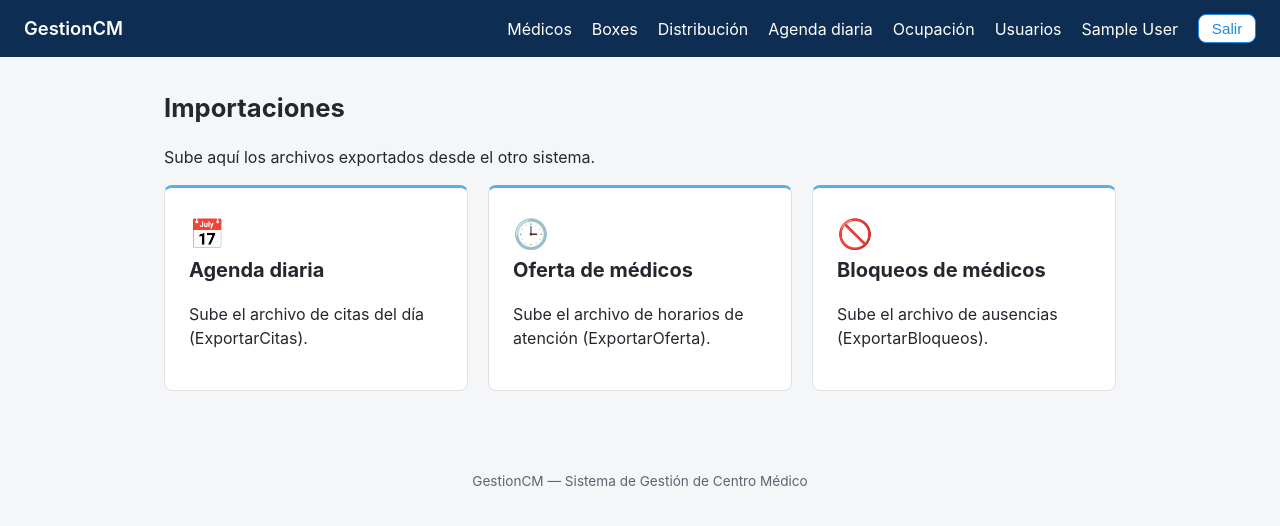
After one commit to alexbaier-svg/gestionCM, a Django app: page /importaciones/ in a window 1280 px wide. The commit adds this page. Shown: the top 526 px of the page. Run offline with Django 5.2, Linux system fonts and the light colour scheme; the visitor is signed in with stand-in values (Sample User, id 1).

Commit message:
Agrupar las 3 importaciones en un submenu unico
En vez de 3 tarjetas sueltas en el panel de inicio (agenda, oferta,
bloqueos), ahora hay una sola tarjeta "Importaciones" que lleva a un
submenu con las tres opciones. Se actualizan los links cruzados desde
agenda diaria y el mapa de calor para apuntar a este submenu.

Co-Authored-By: Claude Sonnet 5 <noreply@anthropic.com>

```diff
--- a/agenda/templates/agenda/diaria.html
+++ b/agenda/templates/agenda/diaria.html
@@ -13,7 +13,7 @@
   <a class="boton secundario" href="?fecha={{ fecha_siguiente|date:'Y-m-d' }}">Día siguiente »</a>
   <a class="boton" href="{% url 'agenda:diaria_excel' %}?fecha={{ fecha|date:'Y-m-d' }}">⬇ Descargar Excel</a>
   {% if perms.agenda.add_bloqueagenda %}
-  <a class="boton secundario" href="{% url 'agenda:importar' %}">⬆ Importar agenda</a>
+  <a class="boton secundario" href="{% url 'importaciones' %}">⬆ Importaciones</a>
   {% endif %}
 </div>
 
--- a/agenda/templates/agenda/importar.html
+++ b/agenda/templates/agenda/importar.html
@@ -2,6 +2,7 @@
 {% block titulo %}Importar agenda{% endblock %}
 {% block contenido %}
 <h1>Importar agenda desde archivo</h1>
+<p><a href="{% url 'importaciones' %}">« Volver a Importaciones</a></p>
 <p>Sube el archivo de citas exportado desde el otro sistema (ej. <code>ExportarCitas-20260728.csv</code>).
 Solo se cargan médico, especialidad, fecha/hora y estado de la cita — los datos del paciente
 (nombre, RUT, teléfono, etc.) se descartan automáticamente y no quedan guardados.</p>
--- a/config/urls.py
+++ b/config/urls.py
@@ -8,6 +8,7 @@ urlpatterns = [
     path('admin/', admin.site.urls),
     path('', core_views.home, name='home'),
     path('inicio/', core_views.dashboard, name='dashboard'),
+    path('importaciones/', core_views.importaciones, name='importaciones'),
     path('login/', auth_views.LoginView.as_view(), name='login'),
     path('logout/', auth_views.LogoutView.as_view(), name='logout'),
     path('usuarios/', core_views.UsuarioListView.as_view(), name='usuarios_listar'),
--- /dev/null
+++ b/core/templates/core/importaciones.html
@@ -0,0 +1,18 @@
+{% extends "base.html" %}
+{% block titulo %}Importaciones{% endblock %}
+{% block contenido %}
+<h1>Importaciones</h1>
+<p>Sube aquí los archivos exportados desde el otro sistema.</p>
+
+<div class="menu-principal">
+  {% for opcion in opciones %}
+    <a class="tarjeta" href="{% url opcion.url %}">
+      <div class="icono">{{ opcion.icono }}</div>
+      <h2>{{ opcion.titulo }}</h2>
+      <p>{{ opcion.descripcion }}</p>
+    </a>
+  {% empty %}
+    <p>No tienes permiso para importar archivos.</p>
+  {% endfor %}
+</div>
+{% endblock %}
--- a/core/views.py
+++ b/core/views.py
@@ -45,31 +45,21 @@ def dashboard(request):
         "url": "agenda:diaria",
         "icono": "📅",
     })
-    if request.user.has_perm("agenda.add_bloqueagenda"):
-        accesos.append({
-            "titulo": "Importar agenda",
-            "descripcion": "Subir el archivo de citas del otro sistema.",
-            "url": "agenda:importar",
-            "icono": "⬆️",
-        })
     accesos.append({
         "titulo": "Ocupación de boxes",
         "descripcion": "Mapa de calor: horas ocupadas según oferta y bloqueos.",
         "url": "disponibilidad:mapa_calor",
         "icono": "🔥",
     })
-    if request.user.has_perm("disponibilidad.add_ofertamedico"):
+    if (
+        request.user.has_perm("agenda.add_bloqueagenda")
+        or request.user.has_perm("disponibilidad.add_ofertamedico")
+        or request.user.has_perm("disponibilidad.add_bloqueomedico")
+    ):
         accesos.append({
-            "titulo": "Importar oferta",
-            "descripcion": "Subir el archivo de horarios de atención de los médicos.",
-            "url": "disponibilidad:importar_oferta",
-            "icono": "⬆️",
-        })
-    if request.user.has_perm("disponibilidad.add_bloqueomedico"):
-        accesos.append({
-            "titulo": "Importar bloqueos",
-            "descripcion": "Subir el archivo de ausencias de los médicos.",
-            "url": "disponibilidad:importar_bloqueos",
+            "titulo": "Importaciones",
+            "descripcion": "Subir agenda, oferta o bloqueos desde el otro sistema.",
+            "url": "importaciones",
             "icono": "⬆️",
         })
     if request.user.has_perm("auth.view_user"):
@@ -80,6 +70,33 @@ def dashboard(request):
             "icono": "👤",
         })
     return render(request, "core/dashboard.html", {"accesos": accesos})
+
+
+@login_required
+def importaciones(request):
+    opciones = []
+    if request.user.has_perm("agenda.add_bloqueagenda"):
+        opciones.append({
+            "titulo": "Agenda diaria",
+            "descripcion": "Sube el archivo de citas del día (ExportarCitas).",
+            "url": "agenda:importar",
+            "icono": "📅",
+        })
+    if request.user.has_perm("disponibilidad.add_ofertamedico"):
+        opciones.append({
+            "titulo": "Oferta de médicos",
+            "descripcion": "Sube el archivo de horarios de atención (ExportarOferta).",
+            "url": "disponibilidad:importar_oferta",
+            "icono": "🕒",
+        })
+    if request.user.has_perm("disponibilidad.add_bloqueomedico"):
+        opciones.append({
+            "titulo": "Bloqueos de médicos",
+            "descripcion": "Sube el archivo de ausencias (ExportarBloqueos).",
+            "url": "disponibilidad:importar_bloqueos",
+            "icono": "🚫",
+        })
+    return render(request, "core/importaciones.html", {"opciones": opciones})
 
 
 class UsuarioListView(PermissionRequiredMixin, ListView):
--- a/disponibilidad/templates/disponibilidad/importar_bloqueos.html
+++ b/disponibilidad/templates/disponibilidad/importar_bloqueos.html
@@ -2,7 +2,7 @@
 {% block titulo %}Importar bloqueos{% endblock %}
 {% block contenido %}
 <h1>Importar bloqueos de médicos</h1>
-<p><a href="{% url 'disponibilidad:mapa_calor' %}">« Volver al mapa de calor</a></p>
+<p><a href="{% url 'importaciones' %}">« Volver a Importaciones</a> · <a href="{% url 'disponibilidad:mapa_calor' %}">Ver mapa de calor</a></p>
 <p>Sube el archivo con los períodos en que cada médico se ausenta (ej. <code>ExportarBloqueos-20260729.xlsx</code>).
 Al importar, se reemplazan todos los bloqueos anteriores por los de este archivo (representa el estado vigente).</p>
 
--- a/disponibilidad/templates/disponibilidad/importar_oferta.html
+++ b/disponibilidad/templates/disponibilidad/importar_oferta.html
@@ -2,7 +2,7 @@
 {% block titulo %}Importar oferta{% endblock %}
 {% block contenido %}
 <h1>Importar oferta de médicos</h1>
-<p><a href="{% url 'disponibilidad:mapa_calor' %}">« Volver al mapa de calor</a></p>
+<p><a href="{% url 'importaciones' %}">« Volver a Importaciones</a> · <a href="{% url 'disponibilidad:mapa_calor' %}">Ver mapa de calor</a></p>
 <p>Sube el archivo con los horarios en que cada médico atiende (ej. <code>ExportarOferta-20260729.xlsx</code>).
 Al importar, se reemplaza toda la oferta anterior por la de este archivo (representa el estado vigente).</p>
 
--- a/disponibilidad/templates/disponibilidad/mapa_calor.html
+++ b/disponibilidad/templates/disponibilidad/mapa_calor.html
@@ -7,8 +7,9 @@
 
 <div class="botones">
   <a class="boton secundario" href="{% url 'disponibilidad:alertas' %}">⚠ Alertas de bloqueos</a>
-  {% if perms.disponibilidad.add_ofertamedico %}<a class="boton secundario" href="{% url 'disponibilidad:importar_oferta' %}">⬆ Importar oferta</a>{% endif %}
-  {% if perms.disponibilidad.add_bloqueomedico %}<a class="boton secundario" href="{% url 'disponibilidad:importar_bloqueos' %}">⬆ Importar bloqueos</a>{% endif %}
+  {% if perms.disponibilidad.add_ofertamedico or perms.disponibilidad.add_bloqueomedico %}
+  <a class="boton secundario" href="{% url 'importaciones' %}">⬆ Importaciones</a>
+  {% endif %}
 </div>
 
 <div class="botones">
```
